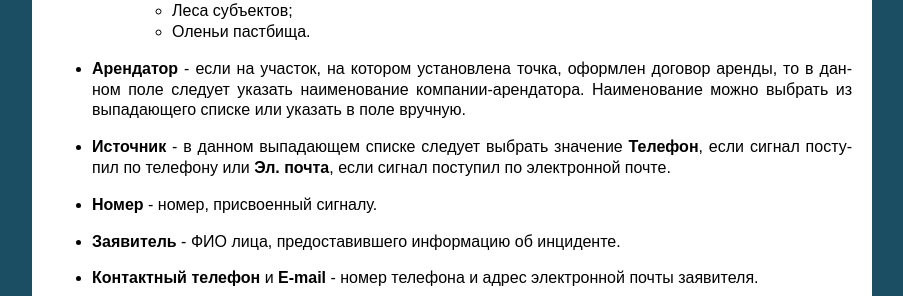
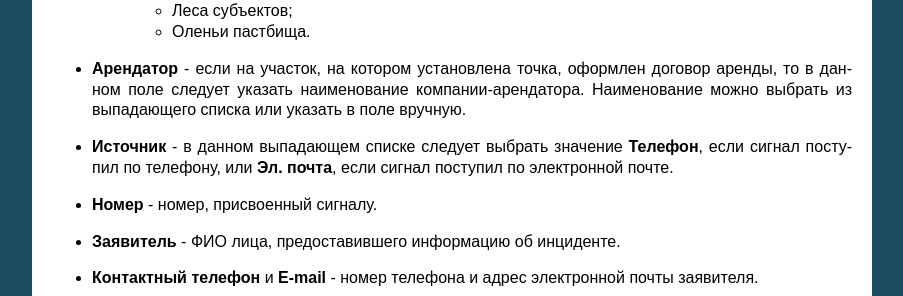
Before and after one commit to citoruspm/kedrsys, a Sphinx documentation site: the page built from source/kedr.rst, in a window 1280 px wide and 900 px high, scrolled down 31574 px. Shown: the part 200-496 px from the top of the window, without its empty margins (198-1101 px from the left). Built offline with Sphinx 7.4.7, drawn with Linux system fonts in a browser that asks for light colours; formulas are drawn with MathJax 3.

Commit message:
Add files via upload

```diff
--- a/source/kedr.rst
+++ b/source/kedr.rst
@@ -1242,8 +1242,8 @@
       -  Леса на землях иных категорий;
       -  Леса субъектов;
       -  Оленьи пастбища.
-- **Арендатор** - если на участок, на котором установлена точка, оформлен договор аренды, то в данном поле следует указать наименование компании-арендатора. Наименование можно выбрать из выпадающего списке или указать в поле вручную.
-- **Источник** - в данном выпадающем списке следует выбрать значение **Телефон**, если сигнал поступил по телефону или **Эл. почта**, если сигнал поступил по электронной почте.
+- **Арендатор** - если на участок, на котором установлена точка, оформлен договор аренды, то в данном поле следует указать наименование компании-арендатора. Наименование можно выбрать из выпадающего списка или указать в поле вручную.
+- **Источник** - в данном выпадающем списке следует выбрать значение **Телефон**, если сигнал поступил по телефону, или **Эл. почта**, если сигнал поступил по электронной почте.
 - **Номер** - номер, присвоенный сигналу.
 - **Заявитель** - ФИО лица, предоставившего информацию об инциденте.
 - **Контактный телефон** и **E-mail** - номер телефона и адрес электронной почты заявителя.
```
